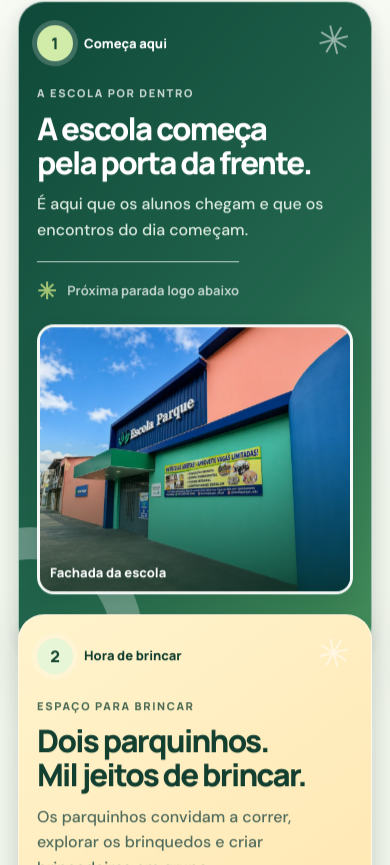
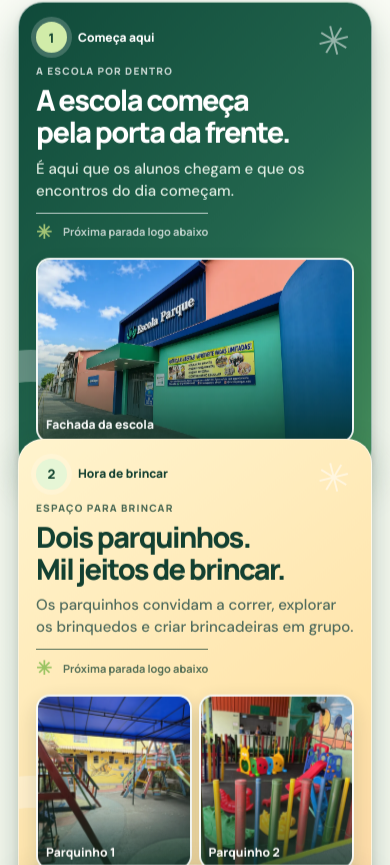
Before and after one commit to adrianoacc/SITE-EP, a Next.js app: page / in a window 390 px wide. Shown: the part 8199-9064 px from the top of the page. Built offline with nearby package versions, Linux system fonts and the light colour scheme.

Commit message:
Make mobile school tour cards compact and reliably sticky

```diff
--- a/app/ScrollMotion.js
+++ b/app/ScrollMotion.js
@@ -76,11 +76,11 @@ export default function ScrollMotion(){
           const banner=root.querySelector('.campaignBanner');
           if(banner)banner.classList.toggle('campaignBanner--sticky',h>=690&&banner.offsetHeight<h-115);
           for(const card of root.querySelectorAll('.tourStop')){
-            // Cards com várias fotos são mais altos que a tela. Sticky com
-            // top negativo deixa toda a informação passar antes da sobreposição.
-            const top=Math.min(78,h-card.offsetHeight-16);
+            // As cenas compactas seguram perto do cabecalho. Em visores
+            // curtos, o topo recua apenas o necessario para o texto caber.
+            const top=Math.min(74,h-card.offsetHeight-20);
             card.style.setProperty('--tour-sticky-top',`${Math.round(top)}px`);
-            card.classList.toggle('tourStop--sticky',h>=550);
+            card.classList.toggle('tourStop--sticky',h>=460);
           }
         }
         paintRocket();
@@ -312,9 +312,9 @@ export default function ScrollMotion(){
         const banner=root.querySelector('.campaignBanner');
         if(banner)banner.classList.toggle('campaignBanner--sticky',compact&&!ios&&window.innerHeight>=640&&banner.offsetHeight<=usableHeight);
         tourCards.forEach(card=>{
-          const top=Math.min(78,window.innerHeight-card.offsetHeight-16);
+          const top=Math.min(74,window.innerHeight-card.offsetHeight-20);
           card.style.setProperty('--tour-sticky-top',`${Math.round(top)}px`);
-          card.classList.toggle('tourStop--sticky',compact&&window.innerHeight>=550);
+          card.classList.toggle('tourStop--sticky',compact&&window.innerHeight>=460);
           if(!compact){
             card.style.removeProperty('--tour-progress');
             card.querySelectorAll('.tourGallery__photo img').forEach(img=>{
--- a/app/responsive-2027.css
+++ b/app/responsive-2027.css
@@ -175,8 +175,10 @@
   .epSite .heroCard{transform:scale(.64)!important;top:5px!important}
   .epSite .emotionWorld__step{padding:14px 10px}
   .epSite .emotionWorld__stepName{font-size:14px!important}
-  .epSite .tourGallery--2{grid-template-columns:minmax(0,1fr);height:auto}
-  .epSite .tourGallery--2 .tourGallery__photo{min-height:185px;height:185px;margin:0!important;transform:none!important}
+  /* As duas fotos do parquinho dividem a largura. Empilhadas, tornavam
+     o capitulo maior que a tela e anulavam o efeito de cartoes sobrepostos. */
+  .epSite .tourGallery--2{grid-template-columns:repeat(2,minmax(0,1fr));height:192px}
+  .epSite .tourGallery--2 .tourGallery__photo{min-height:0;height:auto;margin:0!important;transform:none!important}
   .epSite .enrollmentExplorer__classes{grid-template-columns:minmax(0,1fr)}
   .epSite .enrollmentExplorer__classes button{grid-template-columns:32px minmax(0,1fr);min-height:66px}
   .epSite .enrollmentExplorer__classMark{display:grid!important}
@@ -592,3 +594,61 @@
   .epSite.motion-ios > .campaignBanner{position:relative!important;top:auto!important}
   .epSite.motion-ios .tourStop.tourStop--sticky{position:relative!important;top:auto!important}
 }
+
+/* Passeio em capitulos no celular: cada cena fica quase toda dentro do
+   viewport, de modo que o proximo cartao realmente avanca por cima dela.
+   Esta regra de sticky funciona ate antes de o JavaScript carregar no iOS. */
+@media(max-width:700px){
+  .epSite .schoolTour__chapters{overflow:visible!important}
+  .epSite .tourStop{
+    padding:19px 17px 19px!important;
+    gap:13px!important;
+    border-radius:25px;
+    box-shadow:0 16px 36px rgba(12,57,37,.26),0 3px 8px rgba(12,57,37,.11);
+  }
+  .epSite .tourStop:not(:last-child){padding-bottom:34px!important}
+  .epSite .tourStop + .tourStop{margin-top:-36px!important}
+  .epSite .tourStop__topline{margin-bottom:11px!important;font-size:12px}
+  .epSite .tourStop__marker{width:31px;height:31px;font-size:13px}
+  .epSite .tourStop__eyebrow{font-size:10px;letter-spacing:.12em}
+  .epSite .tourStop__copy h3{
+    font-size:clamp(27px,7.4vw,36px)!important;
+    line-height:1.1!important;
+    margin:7px 0 9px!important;
+  }
+  .epSite .tourStop__copy > p{font-size:15px!important;line-height:1.47!important}
+  .epSite .tourStop__bottom{
+    margin-top:11px!important;
+    padding-top:9px!important;
+    font-size:11px!important;
+  }
+  .epSite .tourStop__sparkle{font-size:19px}
+  .epSite .tourGallery{gap:7px!important}
+  .epSite .tourGallery--1{height:clamp(185px,43vw,235px)}
+  .epSite .tourGallery--2{grid-template-columns:repeat(2,minmax(0,1fr));height:clamp(175px,42vw,213px)}
+  .epSite .tourGallery--2 .tourGallery__photo{height:auto;min-height:0;margin:0!important}
+  .epSite .tourGallery--3{
+    height:clamp(226px,59vw,260px);
+    grid-template-columns:repeat(2,minmax(0,1fr));
+    grid-template-rows:1.2fr .8fr;
+  }
+  .epSite .tourGallery--3 .tourGallery__photo:first-child{grid-column:1/3;grid-row:1}
+  .epSite .tourGallery__photo{border-width:2px;border-radius:14px}
+  .epSite .tourGallery__photo figcaption{
+    left:8px;right:6px;bottom:8px;
+    font-size:clamp(11px,3.1vw,13px);line-height:1.2;
+  }
+}
+@media(max-width:700px) and (min-height:460px) and (prefers-reduced-motion:no-preference){
+  .epSite .schoolTour__chapters > .tourStop{
+    position:-webkit-sticky!important;
+    position:sticky!important;
+    top:var(--tour-sticky-top,74px)!important;
+  }
+}
+@media(max-width:360px){
+  .epSite .tourStop{padding:17px 14px!important;gap:11px!important}
+  .epSite .tourStop__copy h3{font-size:26px!important}
+  .epSite .tourGallery--3{height:220px;grid-template-rows:132px 81px}
+  .epSite .tourGallery--2{height:165px}
+}
```
